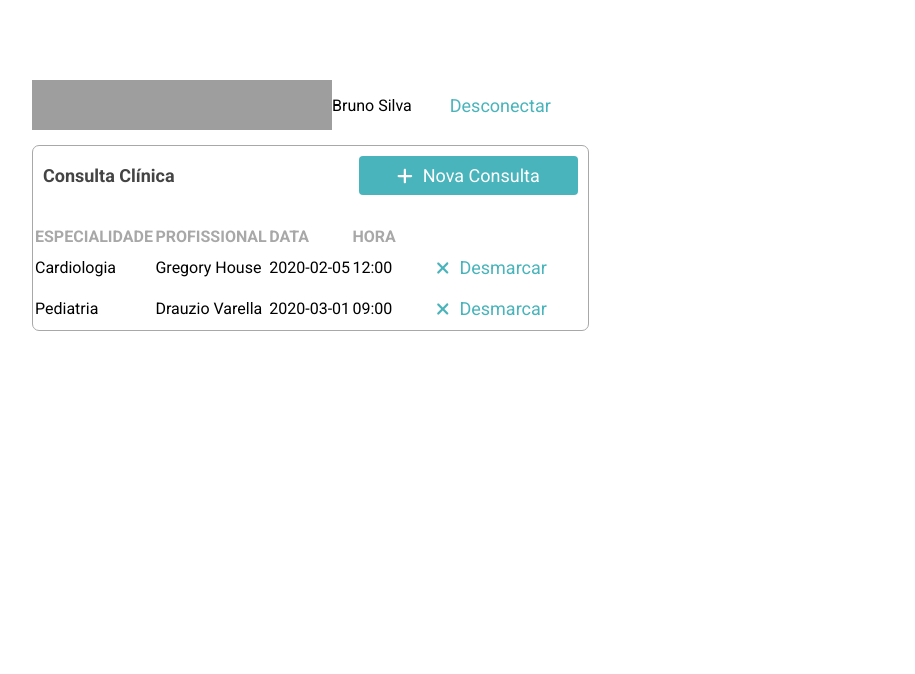
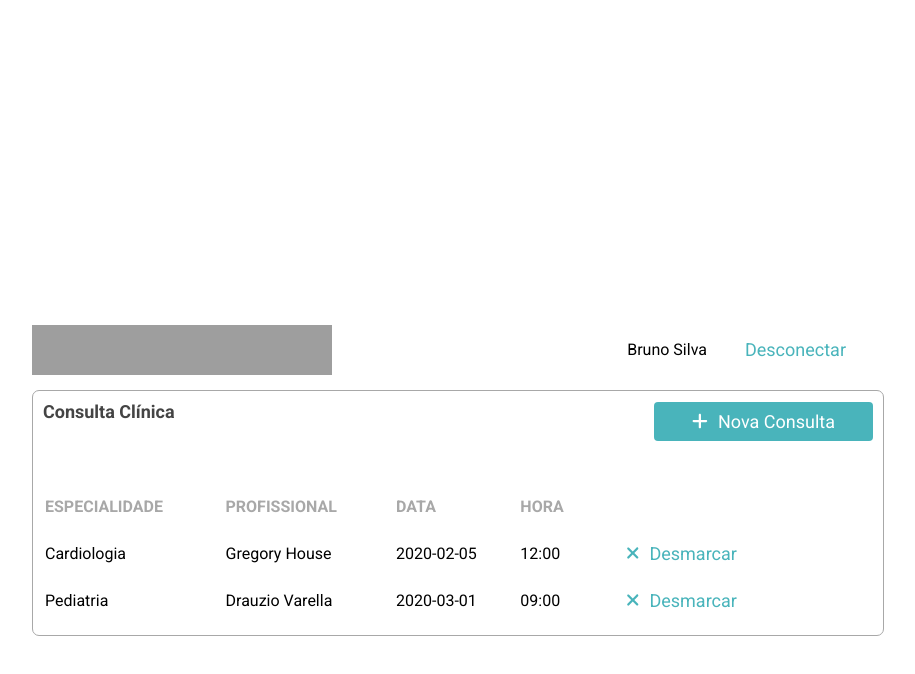
Before and after one commit to brunosilva/medicar, a Next.js app: page /appointments in a window 1280 px wide. Shown: the top 674 px of the page, without its empty margins (48-963 px from the left). Built offline with nearby package versions, Linux system fonts and the light colour scheme; grey boxes are pictures that could not be loaded.

Commit message:
fix: :art: fix layout

```diff
--- a/components/Table/style.ts
+++ b/components/Table/style.ts
@@ -1,11 +1,13 @@
 import { styled } from "@stitches/react";
 
 export const TableComponent = styled('table', {
-  width: '100%',
+  minWidth: '850px',
+  maxWidth: '1000px',
+  padding: '10px',
 })
 
 export const TR = styled('tr', {
-
+  height: '45px',
 })
 export const TH = styled('th', {
   textTransform: 'uppercase',
--- a/components/Title/style.ts
+++ b/components/Title/style.ts
@@ -5,6 +5,7 @@ export const TitleSection = styled('div', {
   fontWeight: 700,
   fontSize: '18px',
   lineHeight: '21px',
+  marginBottom: '20px',
 
   display: 'flex',
   alignItems: 'center',
--- a/pages/_app.tsx
+++ b/pages/_app.tsx
@@ -1,8 +1,9 @@
 import { AppProps } from "next/app";
 import { globalStyles } from "../styles/global";
+import { ContainerApp } from "./style";
 
 globalStyles()
 
 export default function App({Component, pageProps}: AppProps) {
-  return <Component {...pageProps} />
+  return <ContainerApp><Component {...pageProps} /></ContainerApp>
 }
--- /dev/null
+++ b/pages/style.ts
@@ -0,0 +1,9 @@
+import { styled } from "@stitches/react";
+
+export const ContainerApp = styled('div', {
+  display: 'flex',
+  justifyContent: 'center',
+  alignItems: 'center',
+
+  height: '100vh',
+})
```
Also changed, not shown: package.json (+8 -0 lines), 2 other files (tests, documents, lock files or other folders).
